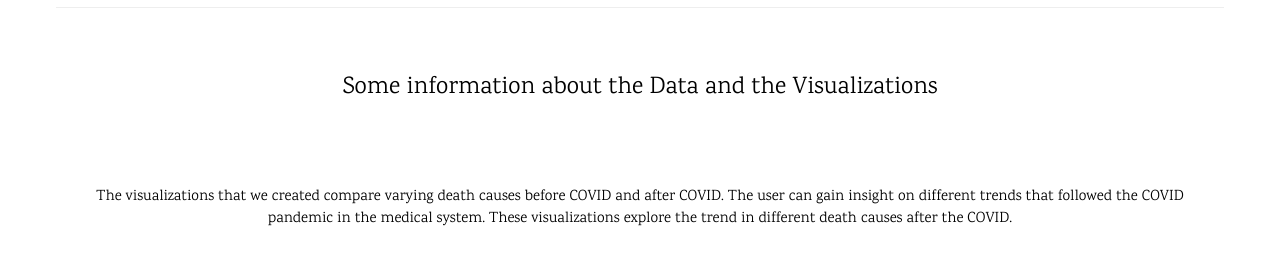
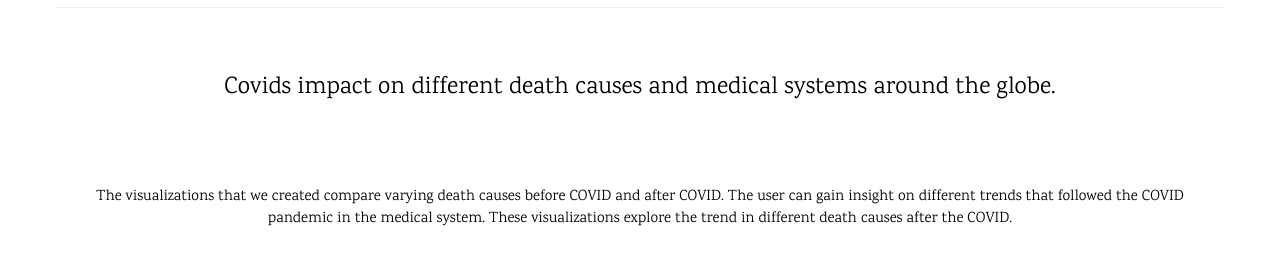
Before and after one commit to ybsaatci/covidData, a plain HTML site: page index.html in a window 1280 px wide. Shown: the part 2138-2403 px from the top of the page. Drawn offline with nearby package versions, Linux system fonts and the light colour scheme.

Commit message:
Add files via upload

```diff
--- a/index.html
+++ b/index.html
@@ -41,7 +41,7 @@ body,h1,h2,h3,h4,h5,h6 {font-family: "Karma", sans-serif}
 
   <!-- About Section -->
   <div class="w3-container w3-padding-32 w3-center">
-    <h3>Some information about the Data and the Visualizations</h3><br>
+    <h3>Covids impact on different death causes and medical systems around the globe.</h3><br>
     <div class="w3-padding-32">
       <p> The visualizations that we created compare varying death causes before COVID and after COVID. The user can gain insight on different trends that followed the COVID pandemic in the medical system. These visualizations explore the trend in different death causes after the COVID.</p>
     </div>
```
